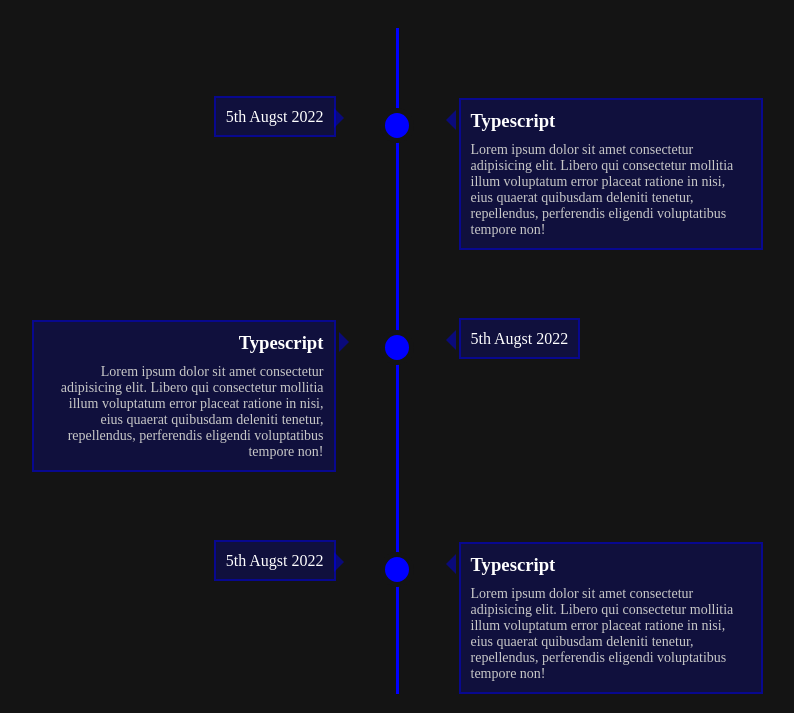
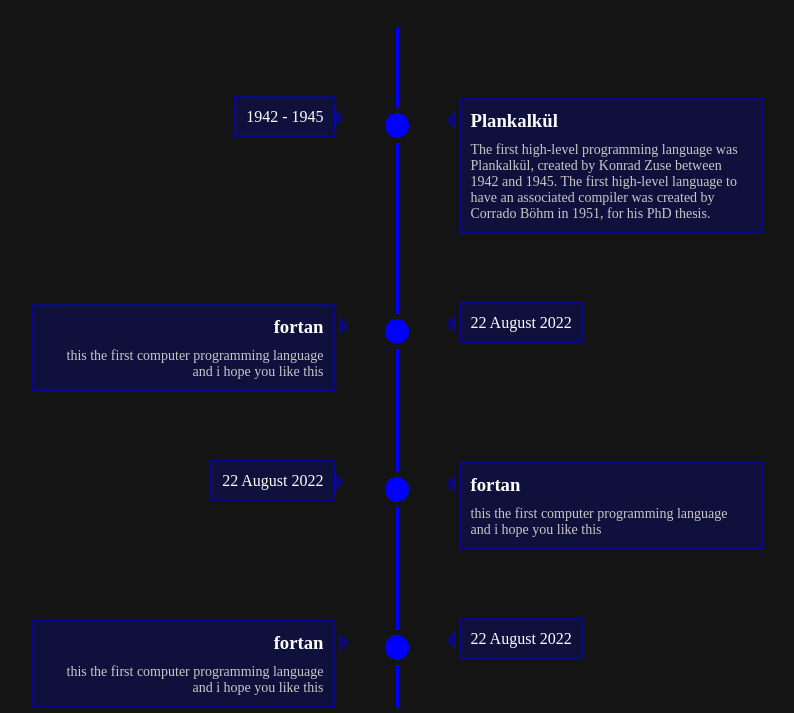
Before and after one commit to osbc2022/programming-language-timeline-website, a plain HTML site: page index.html in a window 1280 px wide. Shown: the part 87-800 px from the top of the page, without its empty margins (243-1037 px from the left). Drawn offline with Linux system fonts and the light colour scheme.

Commit message:
feat: dynamic content updation

```diff
--- a/index.html
+++ b/index.html
@@ -70,4 +70,7 @@
 
     </div>
 </body>
+    <!-- link js -->
+    <script src="./js/data.js"></script>
+    <script src="./js/index.js"></script>
 </html>
--- /dev/null
+++ b/js/data.js
@@ -0,0 +1,22 @@
+const data = [
+    {
+        date: "1942 - 1945",
+        heading: "Plankalkül",
+        description: "The first high-level programming language was Plankalkül, created by Konrad Zuse between 1942 and 1945. The first high-level language to have an associated compiler was created by Corrado Böhm in 1951, for his PhD thesis.",
+    },
+    {
+        date: " 22 August 2022",
+        heading: "fortan",
+        description: "this the first computer programming language and i hope you like this",
+    },
+    {
+        date: " 22 August 2022",
+        heading: "fortan",
+        description: "this the first computer programming language and i hope you like this",
+    },
+    {
+        date: " 22 August 2022",
+        heading: "fortan",
+        description: "this the first computer programming language and i hope you like this",
+    },
+]
--- /dev/null
+++ b/js/index.js
@@ -0,0 +1,40 @@
+let timelineHolder = document.querySelector(".timeline-holder");
+
+function toHTML(data){
+    let htmldata = data.map((val , i) => {
+        let count = i+1;
+        if(count%2 === 0){
+             return `
+                <div class="timeline flex-left">
+                    <span class="date"><span class="left"> ${val.date} </span></span>
+                    <span class="line">
+                        <div class="dot">.</div>
+                    </span>
+                    <span class="content text-right">
+                        <h3 class="right"> ${val.heading} </h3>
+                        <p>${val.description}</p>
+                    </span>
+                </div>
+            `
+        }
+        else{
+            return `
+                <div class="timeline">
+                    <span class="date text-right"><span class="right"> ${val.date} </span></span>
+                    <span class="line">
+                        <div class="dot">.</div>
+                    </span>
+                    <span class="content">
+                        <h3 class="left"> ${val.heading} </h3>
+                        <p>${val.description}</p>
+                    </span>
+                </div>
+            `
+
+        }
+    })
+
+    return htmldata.join(" ");
+}
+
+timelineHolder.innerHTML = toHTML(data);
```
